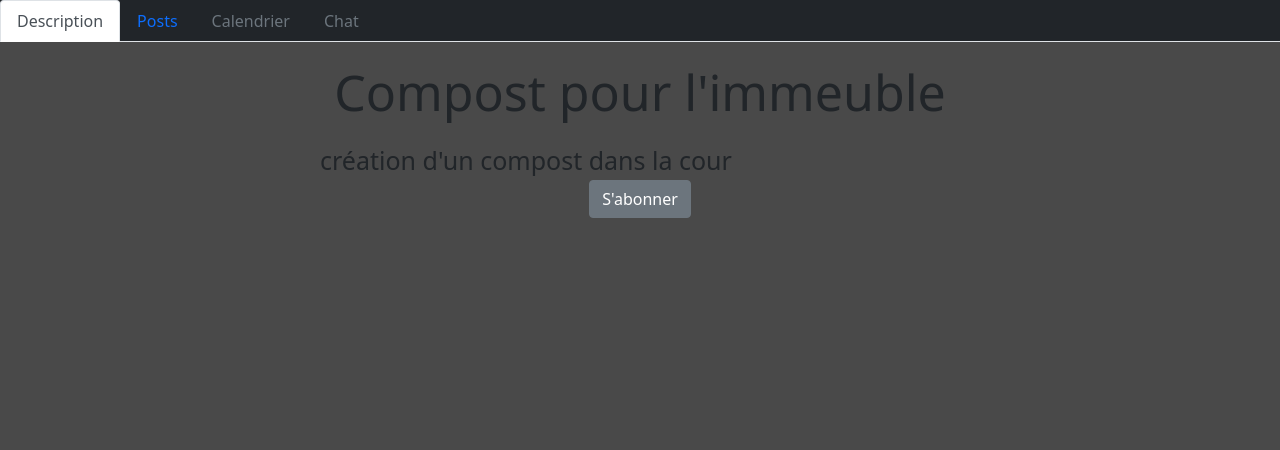
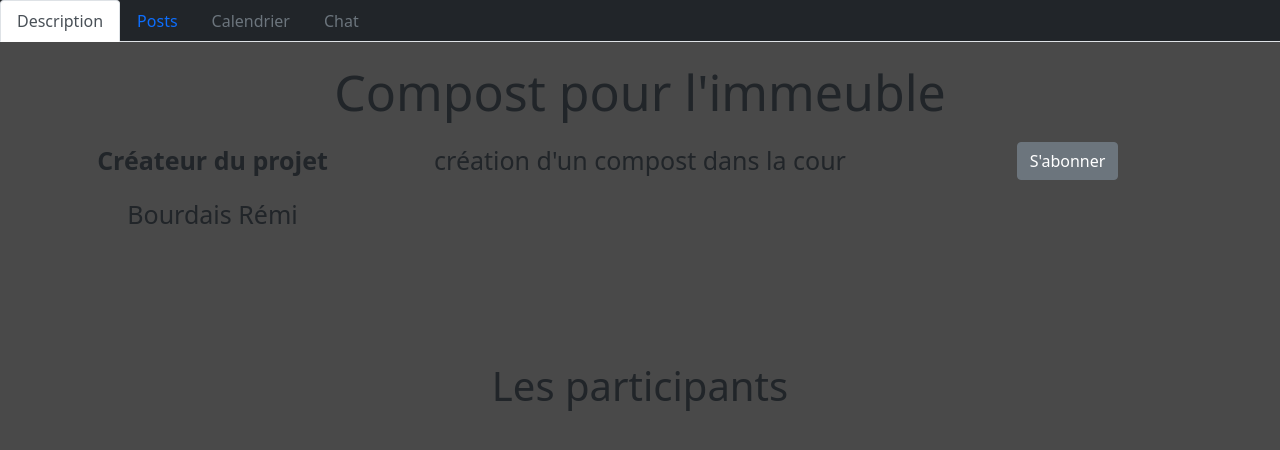
Before and after one commit to rouxmi/Bird-Democratie-Participative, a Flask app: page /sub/1 in a window 1280 px wide. Shown: the part 80-530 px from the top of the page. Run offline with Flask 2, Linux system fonts and the light colour scheme; data comes from the database, SQL or seed files in the repository.

Commit message:
MAJ Page du sub

```diff
--- a/app.py
+++ b/app.py
@@ -163,11 +163,11 @@ def viewsub(id):
      db = sqlite3.connect('database.db')
      cursor = db.cursor()
      if test_id_sub(id):
-          cursor.execute("SELECT nom,description,créé_par FROM subs WHERE numéro_projet=%s;" % id)
+          cursor.execute("SELECT subs.nom,description,créé_par,utilisateurs.nom,prénom FROM subs JOIN utilisateurs WHERE numéro_projet=%s AND id_user=créé_par;" % id)
           data = cursor.fetchall()
           user_id = session.get('id')
           #Tes si l'utilisateur est le créateur du projet
-          if data[0][2] == str(user_id) :
+          if data[0][2] == user_id :
                db.close()
                return render_template('viewsub.html',data=data,id=id,owner=True,abonne = None)
           else :
@@ -210,7 +210,7 @@ def desabonnement(id):
           return redirect('/')
 
 
-@app.route('/<id>/participants')
+@app.route('/sub/<id>/participants')
 def demande_participation(id):
      db = sqlite3.connect('database.db')
      cursor = db.cursor()
--- a/templates/viewsub.html
+++ b/templates/viewsub.html
@@ -13,29 +13,51 @@
     <li class="nav-item">
       <a class="nav-link" aria-current="page" href="/sub/{{ id }}/post">Posts</a>
     </li>
+    {% if owner or abonne %}
+    <li class="nav-item">
+      <a class="nav-link">Calendrier</a>
+    </li>
+    <li class="nav-item">
+        <a class="nav-link">Chat</a>
+    </li>
+    {% else %}
     <li class="nav-item">
       <a class="nav-link disabled">Calendrier</a>
     </li>
     <li class="nav-item">
         <a class="nav-link disabled">Chat</a>
     </li>
+    {% endif %}
+</ul>
 
-</ul>
 <h1 class="titreSub " style = "margin:auto; padding: 20px;">{{data[0][0]}}</h1>
 <body style = "background-color: rgb(73,73,73);">
-  <p class="descriptionSub" style = "margin: auto; width: 40rem;background-color: rgb(73,73,73);">{{data[0][1]}}</p>
+  <div class="container">
+    <div class = "row">
+      <div class = "col-3 text-center" style="height: 200px;">
+        <p class="descriptionSub"><strong>Créateur du projet</strong></p>
+        <p class = "descriptionSub">{{data[0][3]}} {{data[0][4]}}</p>
+      </div>
+      <div class = "col-6 text-center descriptionSub" style = "height: 200px; ">{{data[0][1]}}</div>
+      <div class = "col-3 text-center" style = "height: 200px;">
         {% if owner %}
-  <div class = "col text-center">
-    <a class = "btn btn-secondary" href="/{{id}}/participants">Gérer les demande de participation</a>
-  </div>
         {% else %}
-  <div class="col text-center">
           {% if abonne %}
           <a class = "btn btn-block btn-secondary" href='/{{id}}/desabonnement' >Se désabonner</a>
           {% else %}
           <a class = "btn btn-block btn-secondary" href='/{{id}}/abonnement' >S'abonner</a>
           {% endif %}
+        {% endif %}
       </div>
-  {% endif %}
+    </div>
+  </div>
+
+
+</body>
+<body style = "background-color: rgb(73,73,73);">
+  <h1 class= "text-center" style = "margin:auto; padding: 20px;">Les participants</h1>
+  <div class = "col-6 text-center">
+
+  </div>
 </body>
 {% endblock %}
```
Lines whose indentation alone changed are shown as unchanged.
